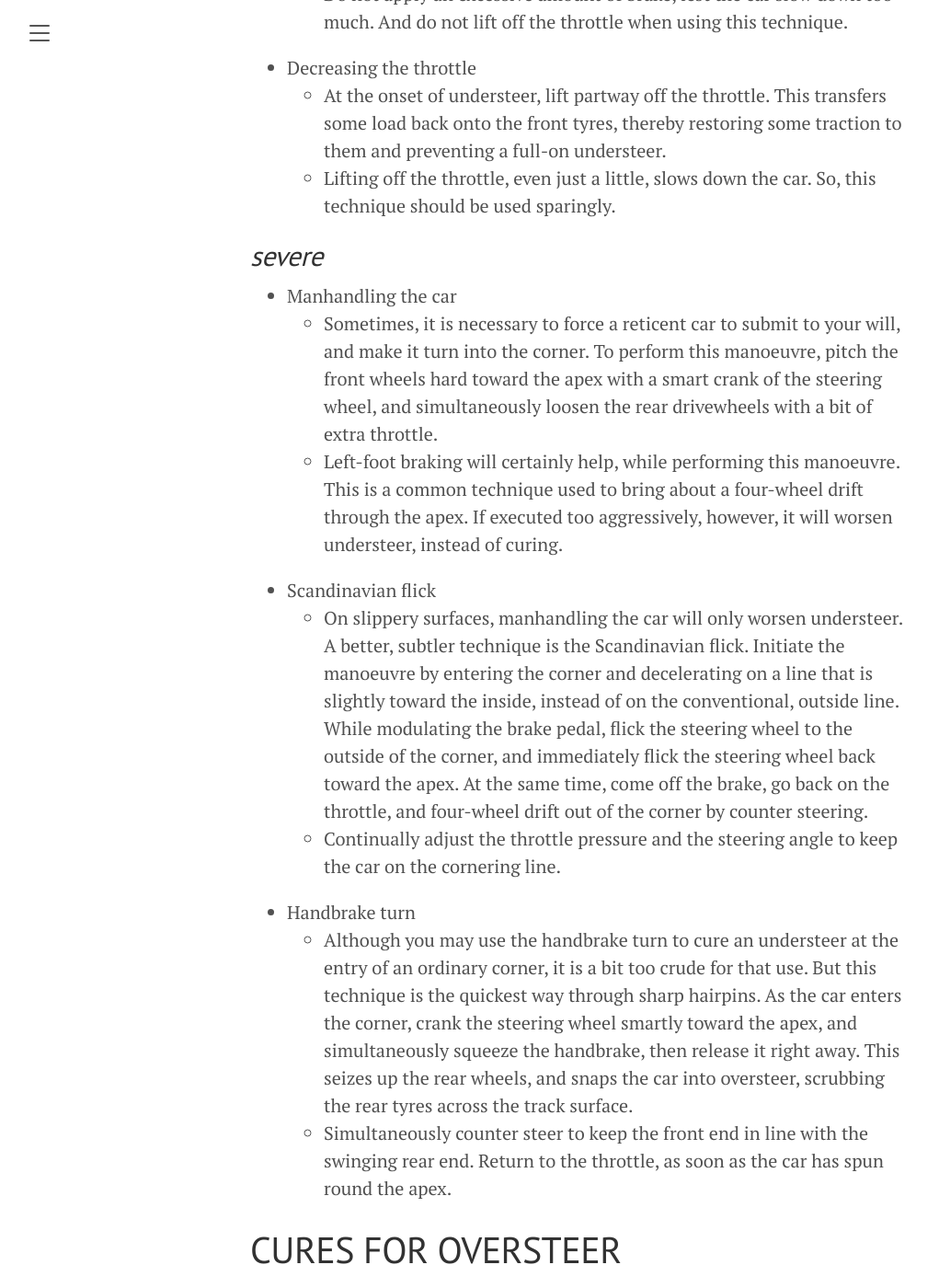
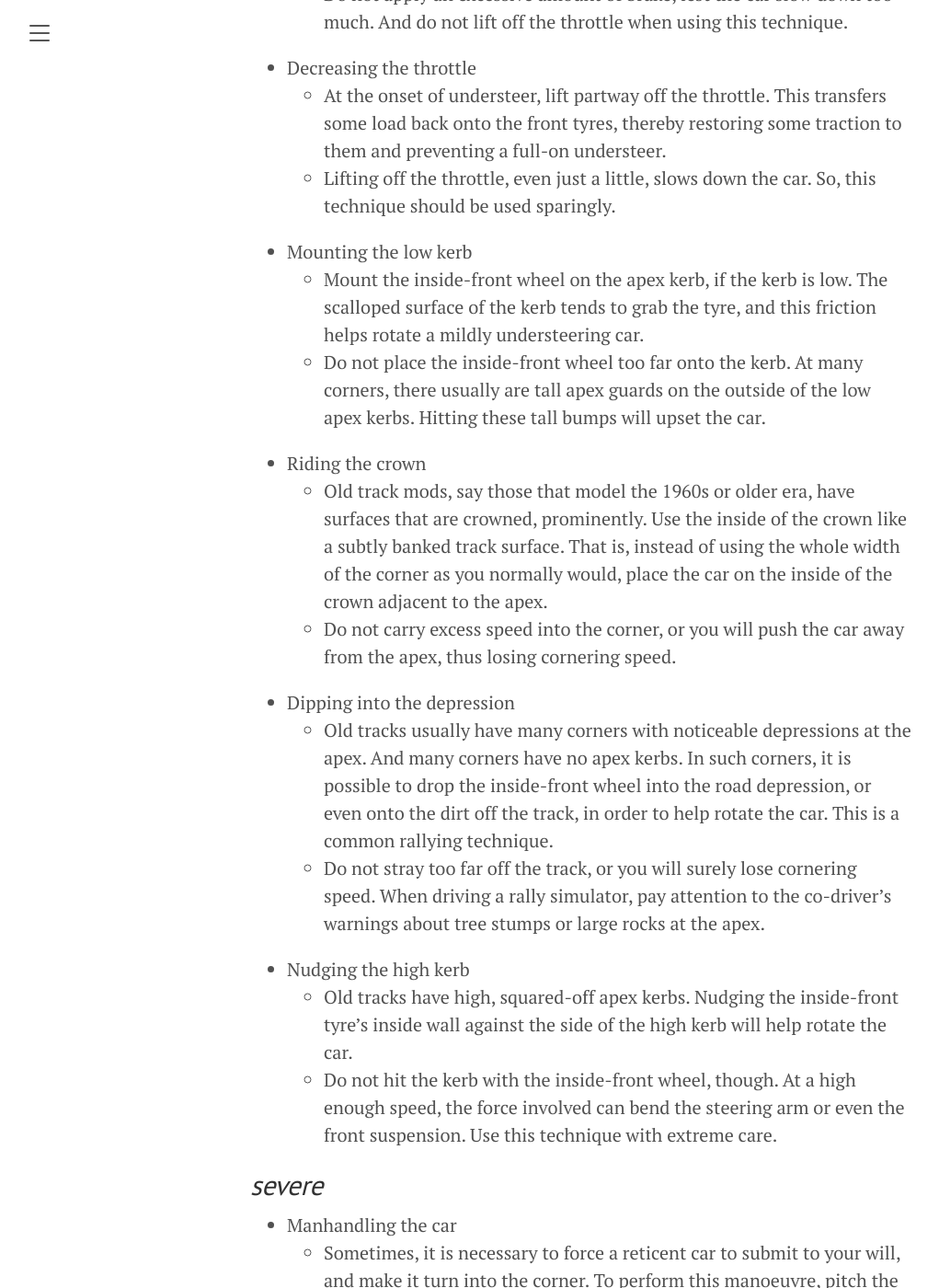
Before and after one commit to amenzwa/amenzwa.github.io, a Jekyll site: the page built from motorsport/adapt.md, in a window 1280 px wide and 1400 px high, scrolled down 1665 px. Shown: the whole window at 92% size, without its empty margins (8-1029 px from the left). Built offline with Jekyll 4.4.1, drawn with Linux system fonts in a browser that asks for light colours; our own code applies the rules of GitHub Pages for plain Markdown files.

Commit message:
driving techniques for adapt section

```diff
--- a/motorsport/adapt.md
+++ b/motorsport/adapt.md
@@ -19,14 +19,24 @@ Compliance, manoeuvrability, responsiveness, and stability issues must be sorted
 - Rocking the steering wheel
   - As the steering wheel is cranked toward the apex more and more, it will become noticeably lighter at some point. This is the sign that the front tyres are about to exceed their slip angle limit. At this point, let the steering wheel come back toward the outside of the corner. This will bring the front tyres' slip angles back into their operating range. Then, gently crank the steering wheel toward the apex again, and repeat the process.
   - This procedure enables the front tyres to operate at their maximum slip angle, without exceeding the limits and developing understeer.
-
 - Left-foot braking
   - When understeer begins to develop, gently dab the brake pedal. This transfers some load back onto the front tyres, thereby restoring some traction to them and preventing a full-on understeer.
   - Do not apply an excessive amount of brake, lest the car slow down too much. And do not lift off the throttle when using this technique.
-
 - Decreasing the throttle
   - At the onset of understeer, lift partway off the throttle. This transfers some load back onto the front tyres, thereby restoring some traction to them and preventing a full-on understeer.
   - Lifting off the throttle, even just a little, slows down the car. So, this technique should be used sparingly.
+- Mounting the low kerb
+  - Mount the inside-front wheel on the apex kerb, if the kerb is low. The scalloped surface of the kerb tends to grab the tyre, and this friction helps rotate a mildly understeering car.
+  - Do not place the inside-front wheel too far onto the kerb. At many corners, there usually are tall apex guards on the outside of the low apex kerbs. Hitting these tall bumps will upset the car.
+- Riding the crown
+  - Old track mods, say those that model the 1960s or older era, have surfaces that are crowned, prominently. Use the inside of the crown like a subtly banked track surface. That is, instead of using the whole width of the corner as you normally would, place the car on the inside of the crown adjacent to the apex.
+  - Do not carry excess speed into the corner, or you will push the car away from the apex, thus losing cornering speed.
+- Dipping into the depression
+  - Old tracks usually have many corners with noticeable depressions at the apex. And many corners have no apex kerbs. In such corners, it is possible to drop the inside-front wheel into the road depression, or even onto the dirt off the track, in order to help rotate the car. This is a common rallying technique.
+  - Do not stray too far off the track, or you will surely lose cornering speed. When driving a rally simulator, pay attention to the co-driver's warnings about tree stumps or large rocks at the apex.
+- Nudging the high kerb
+  - Old tracks have high, squared-off apex kerbs. Nudging the inside-front tyre's inside wall against the side of the high kerb will help rotate the car.
+  - Do not hit the kerb with the inside-front wheel, though. At a high enough speed, the force involved can bend the steering arm or even the front suspension. Use this technique with extreme care.
 
 ## *severe*
 
```
Also changed, not shown: motorsport/adjust.md (+2 -0 lines).
